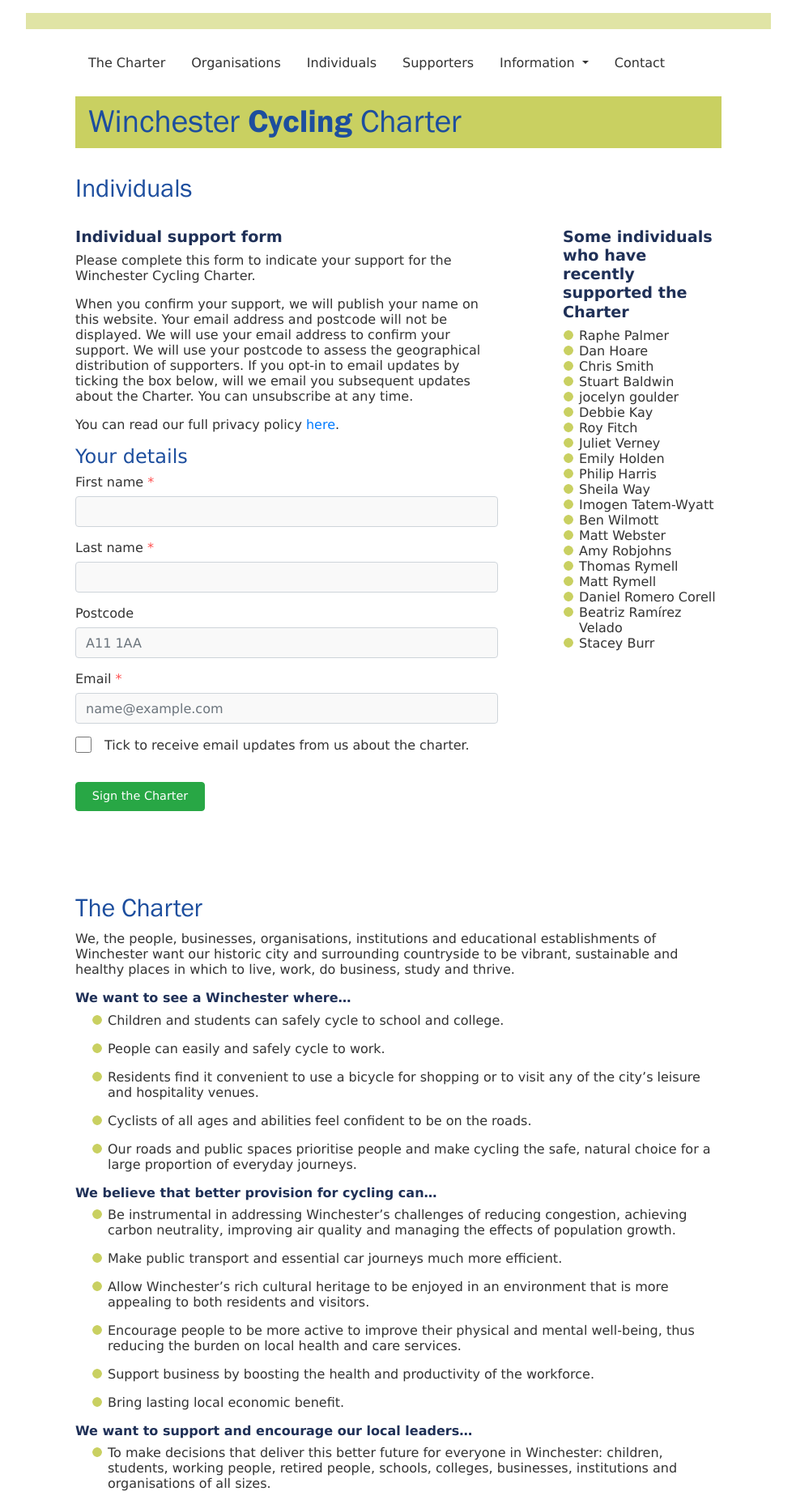
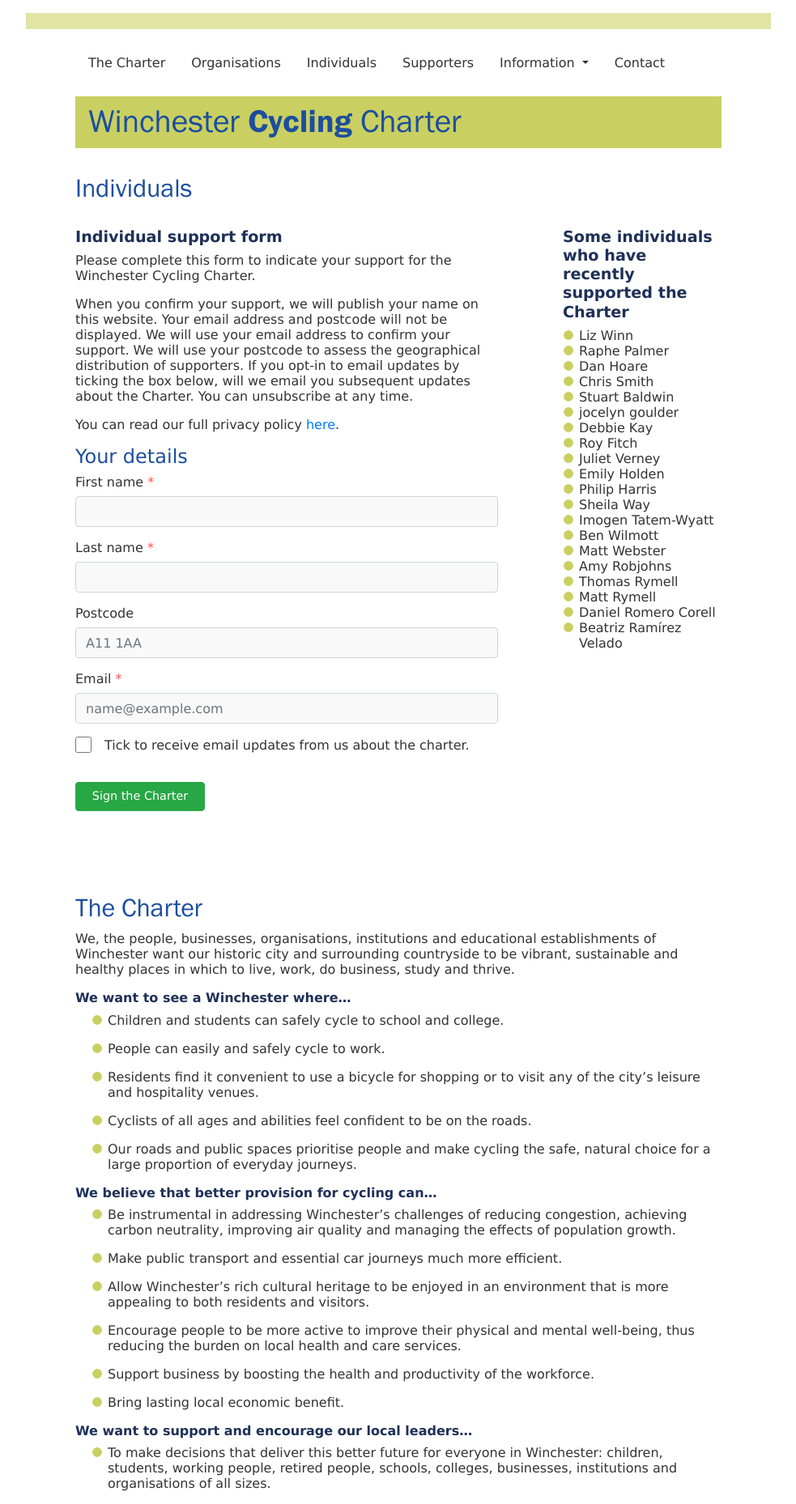
Before and after one commit to winchestercyclingcharter/winchestercyclingcharter.github.io, a Jekyll site: the page built from ind-page.md, in a window 1280 px wide. Shown: the whole page at 81% size, without its empty margins (148-1131 px from the left). Built offline with Jekyll 4.4.1, drawn with Linux system fonts in a browser that asks for light colours; nearby versions of some CDN libraries.

Commit message:
Update people.yml

```diff
--- a/_data/people.yml
+++ b/_data/people.yml
@@ -835,3 +835,4 @@ people:
 - { lastname: Smith, firstname: Chris, dt: 20221209-175342-595308 }
 - { lastname: Hoare, firstname: Dan, dt: 20221211-000635-307368 }
 - { lastname: Palmer, firstname: Raphe, dt: 20221211-165929-883757 }
+- { lastname: Winn, firstname: Liz, dt: 20221212-143552-190592 }
```
